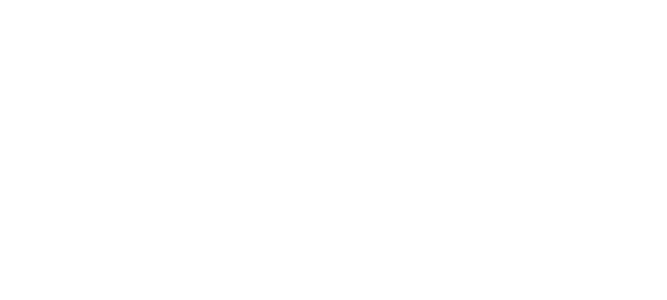
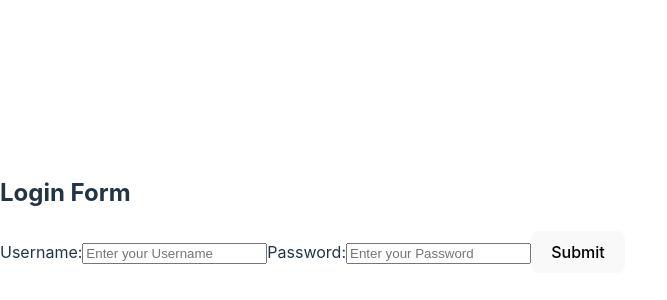
Before and after one commit to DESPOINANTAKOU/simpleTaskIonia, a React (Vite) app: page /Login in a window 1280 px wide. Before the commit this address led to /. Shown: the part 186-486 px from the top of the page, without its empty margins (0-667 px from the left). Built offline with nearby package versions, Linux system fonts and the light colour scheme.

Commit message:
todays work

```diff
--- a/src/actions/axiosInstance.ts
+++ b/src/actions/axiosInstance.ts
@@ -2,7 +2,7 @@
 import axios from 'axios'
 
 const axiosInstance = axios.create({
-  // baseURL: "https://api.example.com",
+  baseURL: 'api',
   timeout: 5000,
   headers: {
     'Content-Type': 'application/json'
--- /dev/null
+++ b/src/pages/Login.tsx
@@ -0,0 +1,80 @@
+/* eslint-disable @typescript-eslint/no-unsafe-assignment */
+import React from 'react'
+import axiosInstance from '../actions/axiosInstance'
+
+type TLogin = {
+  username: string
+  password: string
+}
+
+type TResponse = {
+  token: string
+}
+
+const Login = () => {
+  const [formData, setFormData] = React.useState<TLogin>({
+    username: '',
+    password: ''
+  })
+
+  const handleChange = (event: React.ChangeEvent<HTMLInputElement>) => {
+    setFormData({
+      ...formData,
+      [event.target.name]: event.target.value
+    })
+  }
+  const handleSubmit = async (event: React.FormEvent<HTMLFormElement>) => {
+    event.preventDefault()
+    localStorage.removeItem('loginData')
+    // try catch
+    const {
+      data: { token }
+    } = await axiosInstance.post<TResponse>(
+      'tokens',
+      {},
+      {
+        auth: {
+          username: formData.username,
+          password: formData.password
+        }
+      }
+    )
+    localStorage.setItem('loginData', token)
+    // history.push()
+  }
+
+  return (
+    <div>
+      <h2>Login Form</h2>
+      <form onSubmit={handleSubmit}>
+        <label htmlFor="username">
+          Username:
+          <input
+            type="text"
+            id="username"
+            name="first"
+            placeholder="Enter your Username"
+            required
+            value={formData.username}
+            onChange={handleChange}
+          />
+        </label>
+        <label htmlFor="password">
+          Password:
+          <input
+            type="password"
+            id="password"
+            name="password"
+            placeholder="Enter your Password"
+            required
+            value={formData.password}
+            onChange={handleChange}
+          />
+        </label>
+        <button type="submit">Submit</button>
+      </form>
+    </div>
+  )
+}
+
+export default Login
--- a/src/routes/AppRouter.tsx
+++ b/src/routes/AppRouter.tsx
@@ -1,10 +1,12 @@
 import { BrowserRouter, Navigate, Route, Routes } from 'react-router-dom'
 import Table from '../pages/Table'
+import Login from '../pages/Login'
 
 const AppRouter = () => {
   return (
     <BrowserRouter>
       <Routes>
+        <Route path="/Login" index element={<Login />} />
         <Route path="/Table" index element={<Table />} />
         <Route path="*" element={<Navigate to="/" replace />} />
       </Routes>
--- a/vite.config.ts
+++ b/vite.config.ts
@@ -3,8 +3,12 @@
 
 // https://vitejs.dev/config/
 export default defineConfig({
-  plugins: [react()],
   server: {
-    port: 3000 // Change this to the port you want to use
-  }
+    port: 3000,
+    proxy: {
+      '/api': { target: 'http://192.168.0.57:5000', changeOrigin: true }
+    },
+    open: true
+  },
+  plugins: [react()]
 })
```
